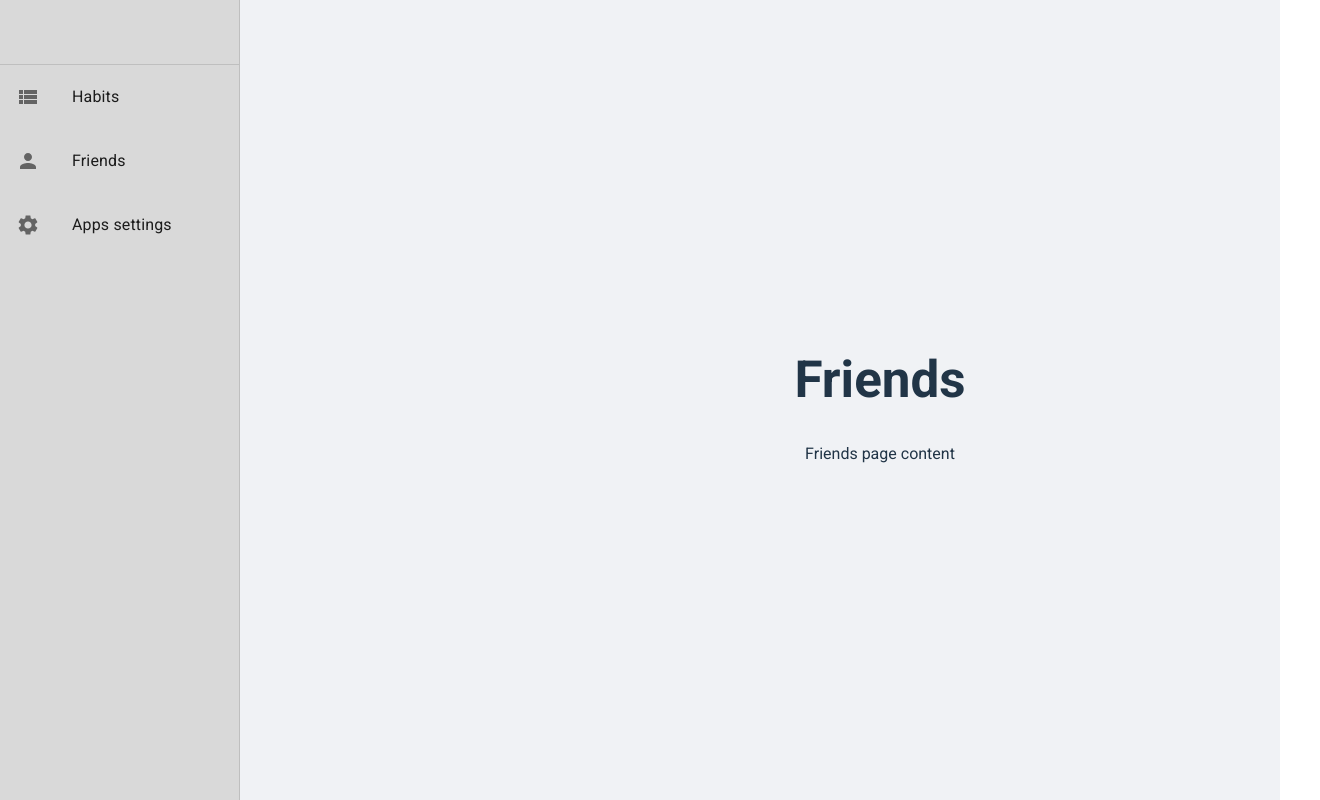
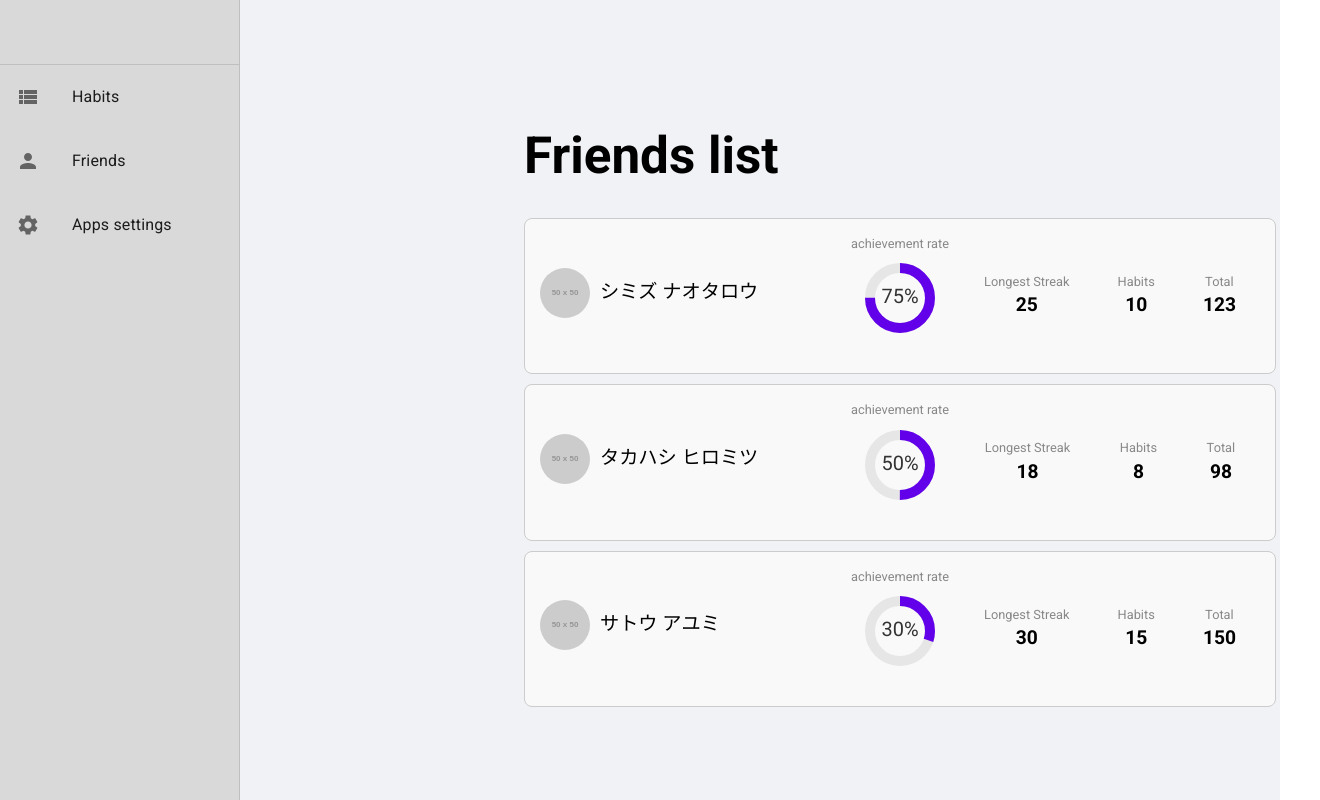
Before and after one commit to NaokiMizuta5/geekcamp12, a React (Vite) app: page /friends in a window 1280 px wide. Shown: the whole page, 1320 px wide, since content can reach past the window. Built offline with nearby package versions, Linux system fonts and the light colour scheme.

Commit message:
friends design 反映

```diff
--- /dev/null
+++ b/src/components/CircularProgressBar.css
@@ -0,0 +1,13 @@
+
+.progress-circle-background {
+    fill: none;
+    stroke: #e6e6e6;
+  }
+
+  .progress-circle-bar {
+    fill: none;
+    stroke: #6200ea;
+    transition: stroke-dashoffset 0.35s;
+    transform: rotate(-90deg);
+    transform-origin: center;
+  }
--- /dev/null
+++ b/src/components/CircularProgressBar.tsx
@@ -0,0 +1,45 @@
+import React from 'react';
+import './CircularProgressBar.css';
+
+interface CircularProgressBarProps {
+    percentage: number;
+}
+
+const CircularProgressBar: React.FC<CircularProgressBarProps> = ({ percentage }) => {
+    const radius = 30; // 円の半径
+    const circumference = 2 * Math.PI * radius; // 円の周囲長
+    const offset = circumference - (percentage / 100) * circumference;
+
+    return (
+        <svg className="progress-circle" width={120} height={120}>
+            <circle
+                className="progress-circle-background"
+                cx="60"
+                cy="60"
+                r={radius}
+                strokeWidth="10"
+            />
+            <circle
+                className="progress-circle-bar"
+                cx="60"
+                cy="60"
+                r={radius}
+                strokeWidth="10"
+                strokeDasharray={circumference}
+                strokeDashoffset={offset}
+            />
+            <text
+                x="50%"
+                y="50%"
+                dominantBaseline="middle"
+                textAnchor="middle"
+                fontSize="20"
+                fill="#333"
+            >
+                {percentage}%
+            </text>
+        </svg>
+    );
+};
+
+export default CircularProgressBar;
--- /dev/null
+++ b/src/pages/Friends.css
@@ -0,0 +1,79 @@
+.friends-container {
+    padding: 20px;
+    color: #000; /* 全体のテキスト色を黒に設定 */
+    text-align: left; /* テキストを左揃えに設定 */
+  }
+
+  .friends-list {
+    display: flex;
+    flex-direction: column; /* フレンドリストを縦に並べる */
+    gap: 10px;
+  }
+
+  .friend-card {
+    display: flex;
+    align-items: center; /* カード内のアイテムを中央揃えにする */
+    justify-content: space-between;
+    border: 1px solid #ccc;
+    border-radius: 8px;
+    padding: 15px;
+    background-color: #f9f9f9;
+  }
+
+  .friend-info {
+    display: flex;
+    align-items: center;
+    width: 300px;
+  }
+
+  .friend-avatar img {
+    border-radius: 50%;
+    width: 50px;
+    height: 50px;
+  }
+
+  .friend-details {
+    margin-left: 10px;
+    width: 100%;
+  }
+
+  .friend-details h2 {
+    margin: 5;
+    font-size: 1.2em;
+    color: #000; /* 名前の色を黒に設定 */
+  }
+
+  .friend-stats {
+    display: flex;
+    justify-content: space-around;
+    width: 300px;
+  }
+
+  .friend-stats div {
+    text-align: center;
+    color: #000; /* テキストの色を黒に設定 */
+  }
+
+  .friend-stats span:first-child {
+    display: block;
+    font-size: 0.8em;
+    color: #888; /* ラベルの色 */
+  }
+
+  .friend-stats span:last-child {
+    font-size: 1.2em;
+    font-weight: bold;
+    color: #000; /* 値の色を黒に設定 */
+  }
+
+  .progress-container {
+    display: flex;
+    flex-direction: column;
+    align-items: center;
+  }
+
+  .achievement-label {
+    font-size: 0.8em;
+    margin-bottom: -15px;
+    color: #888; /* テキスト色を黒に設定 */
+  }
--- a/src/pages/Friends.tsx
+++ b/src/pages/Friends.tsx
@@ -1,15 +1,55 @@
 import React, { useState } from 'react';
 import { useNavigate } from 'react-router-dom';
-import '../App.css';
+import CircularProgressBar from '../components/CircularProgressBar';
+import './Friends.css';
 
 const Friends: React.FC = () => {
     const navigate = useNavigate();
 
+    // フレンドリストのデータを定義
+    const [friends, setFriends] = useState([
+        { id: 1, name: 'シミズ ナオタロウ', progress: 75, longestStreak: 25, habits: 10, total: 123 },
+        { id: 2, name: 'タカハシ ヒロミツ', progress: 50, longestStreak: 18, habits: 8, total: 98 },
+        { id: 3, name: 'サトウ アユミ', progress: 30, longestStreak: 30, habits: 15, total: 150 }
+    ]);
+
     return (
-        <div>
-            <h1>Friends</h1>
-            <p>Friends page content</p>
+        <div className="friends-container">
+            <h1>Friends list</h1>
+            <div className="friends-list">
+                {friends.map(friend => (
+                    <div key={friend.id} className="friend-card">
+                        <div className="friend-info">
+                            <div className="friend-avatar">
+                                <img src={`https://via.placeholder.com/50?text=${friend.name[0]}`} alt="avatar" />
+                            </div>
+                            <div className="friend-details">
+                                <h2>{friend.name}</h2>
+                            </div>
+                        </div>
+                        <div className="progress-container">
+                            <span className="achievement-label">achievement rate</span>
+                            <CircularProgressBar percentage={friend.progress} />
+                        </div>
+                        <div className="friend-stats">
+                            <div>
+                                <span>Longest Streak</span>
+                                <span>{friend.longestStreak}</span>
+                            </div>
+                            <div>
+                                <span>Habits</span>
+                                <span>{friend.habits}</span>
+                            </div>
+                            <div>
+                                <span>Total</span>
+                                <span>{friend.total}</span>
+                            </div>
+                        </div>
+                    </div>
+                ))}
+            </div>
         </div>
     );
 };
+
 export default Friends;
```
